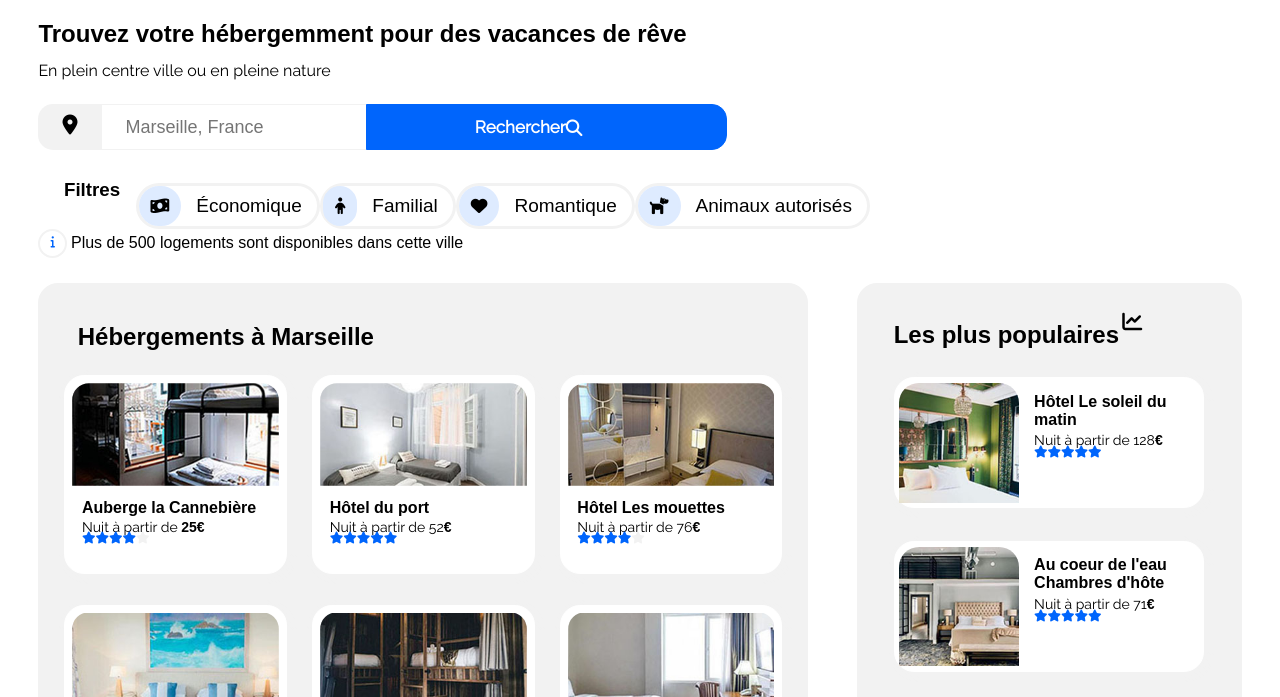
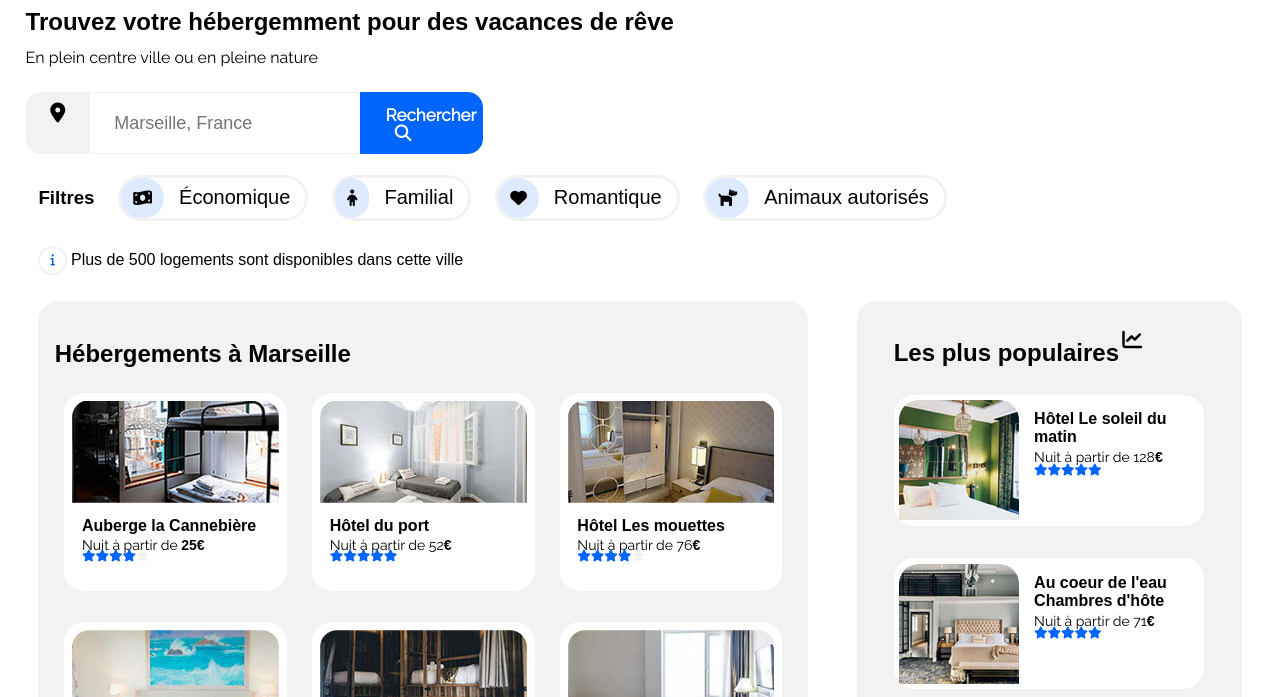
Before and after one commit to Dolfin07/GermainLudivine_2_05102020, a plain HTML site: page index.html in a window 1280 px wide. Shown: the part 103-800 px from the top of the page. Drawn offline with Linux system fonts and the light colour scheme.

Commit message:
correction

```diff
--- a/index.css
+++ b/index.css
@@ -94,7 +94,6 @@ input::placeholder {
 }
 
 .search button {
-    flex: 0 1 30%;
     background-color: #0065fc;
     color: white;
     font-weight: bolder;
@@ -121,7 +120,15 @@ input::placeholder {
     margin-bottom: 2%;
 }
 
-.container-filter button {
+.filter {
+    display: inline-block;
+    border: 2px solid #deebff;
+    border-radius: 25px;
+    background: #deebff;
+    padding: 10px;
+}
+
+.btn {
     flex: 0 1 30%;
     display: flex;
     flex-wrap: nowrap;
@@ -129,22 +136,22 @@ input::placeholder {
     background-color: #fff;
     border: 3px solid #f2f2f2;
     border-radius: 25px;
+    box-shadow: 0px 0px 0px 5px rgba(white ,0.95);
     margin-top: 4%;
+    transition: .3s all ease-in-out;
 }
 
-.container-filter button div {
-    display: inline-block;
-    border: 2px solid #deebff;
-    border-radius: 25px;
-    background: #deebff;
-    padding: 10px;
+.btn:hover {
+    background-color: #deebff;
+    border: 3px solid #deebff;
+    box-shadow: 0px 0px 10px 3px rgba(95,95,95,0.65);
 }
 
-.container-filter div svg {
+.btn svg {
     color: #0065fc;
 }
 
-.container-filter button span {
+.btn span {
     font-size: 19px;
     font-family: 'Raleway-ExtraBold', sans-serif !important;
     white-space: nowrap;
@@ -424,8 +431,11 @@ footer div p {
     /*-----------------Filter--------------------- */
 
     .filter-title {
+        margin-top: 4%;
         margin-bottom: 0
     }
+
+
 
 
     #container-info {
@@ -445,6 +455,7 @@ footer div p {
         width: 100%;
         margin-bottom: 3%;
         margin-top: 0;
+        padding-left: 2%;
     }
 
     #plus {
@@ -625,7 +636,7 @@ footer div p {
     /* ------------------------Search--------------------- */
 
     .search {
-        margin: 3%;
+        margin: 2%;
     }
 
     .search-flex {
@@ -646,22 +657,26 @@ footer div p {
     .container-filter {
         display: flex;
         flex-wrap: nowrap;
+        justify-content: space-between;
         width: 70%;
+        margin-bottom: 2%;
+        padding-left: 3%;
     }
 
     .filter-title {
         align-self: center;
         padding : 0;
-        margin-right: 2%
+        padding-right: 3%;
+        width: auto;
     }
 
-    .filter {
-        margin: 4% 2%;
+    .container-filter button{
+        flex: 0;
+        margin-right: 3%;
     }
 
-    .filter p {
-        padding-left: 5px;
-        font-size: 18px;
+    .container-filter button span {
+        font-size: 20px;
     }
 
     #container-info {
--- a/index.html
+++ b/index.html
@@ -35,21 +35,21 @@
 
         <div class="container-filter">
             <h3 class="filter-title">Filtres</h3>
-            <button type="submit">
-            <div><i class="fas fa-money-bill-wave fa-lg"></i></div>
-            <span>&Eacute;conomique</span>
+            <button class="btn" type="submit">
+                <div class="filter"><i class="fas fa-money-bill-wave fa-lg"></i></div>
+                <span>&Eacute;conomique</span>
             </button>
-            <button type="submit">
-            <div><i class="fas fa-child fa-lg"></i></div>
-            <span>Familial</span>
+            <button class="btn" type="submit">
+                <div class="filter"><i class="fas fa-child fa-lg"></i></div>
+                <span>Familial</span>
             </button>
-            <button type="submit">
-            <div><i class="fas fa-heart fa-lg"></i></div>
-            <span>Romantique</span>
+            <button class="btn" type="submit">
+                <div class="filter"><i class="fas fa-heart fa-lg"></i></div>
+                <span>Romantique</span>
             </button>
-            <button type="submit">
-            <div><i class="fas fa-dog fa-lg"></i></div>
-            <span>Animaux autorisés</span>
+            <button class="btn" type="submit">
+                <div class="filter"><i class="fas fa-dog fa-lg"></i></div>
+                <span>Animaux autorisés</span>
             </button>
         </div>
 
```
